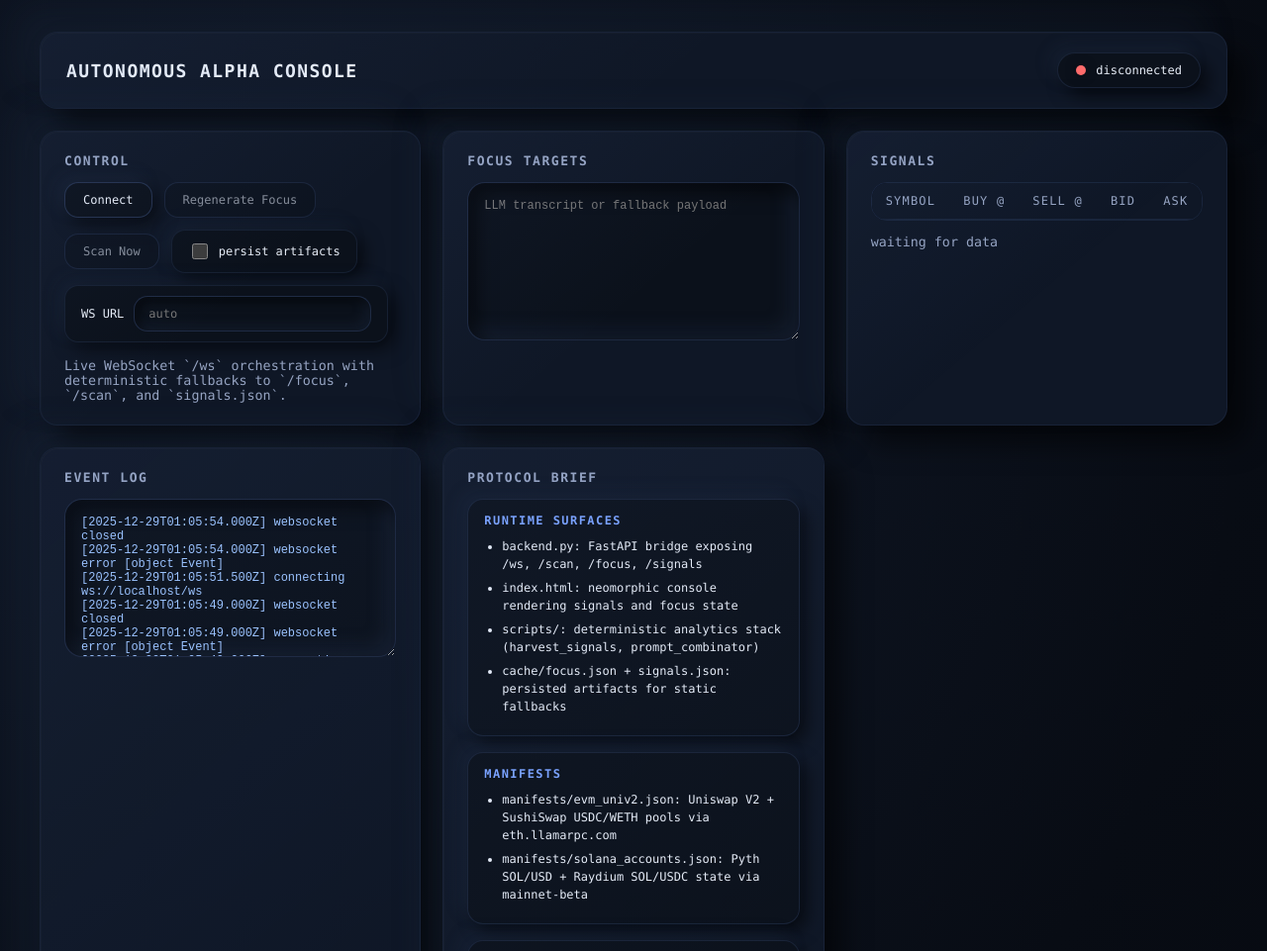
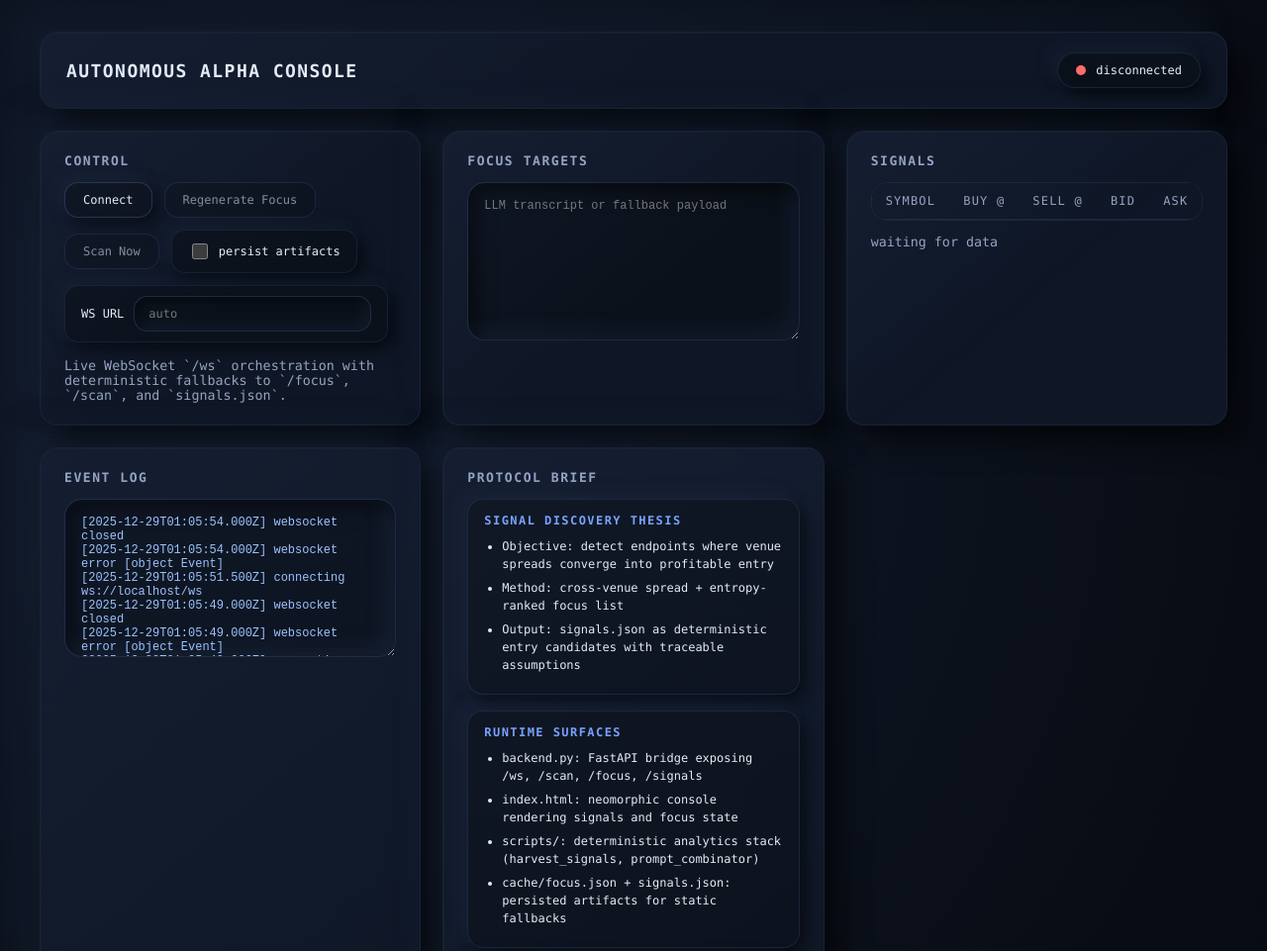
Before and after one commit to overandor/19, a plain HTML site: page index.html in a window 1280 px wide. Shown: the top 961 px of the page at 99% size. Drawn offline with Linux system fonts and the light colour scheme.

Commit message:
Add signal discovery thesis to dashboard readme

```diff
--- a/index.html
+++ b/index.html
@@ -314,6 +314,14 @@ small { color:var(--muted); display:block; margin-top:14px; }
 
   const readmeSections=[
     {
+      title:'Signal Discovery Thesis',
+      items:[
+        'Objective: detect endpoints where venue spreads converge into profitable entry',
+        'Method: cross-venue spread + entropy-ranked focus list',
+        'Output: signals.json as deterministic entry candidates with traceable assumptions'
+      ]
+    },
+    {
       title:'Runtime Surfaces',
       items:[
         'backend.py: FastAPI bridge exposing /ws, /scan, /focus, /signals',
```
